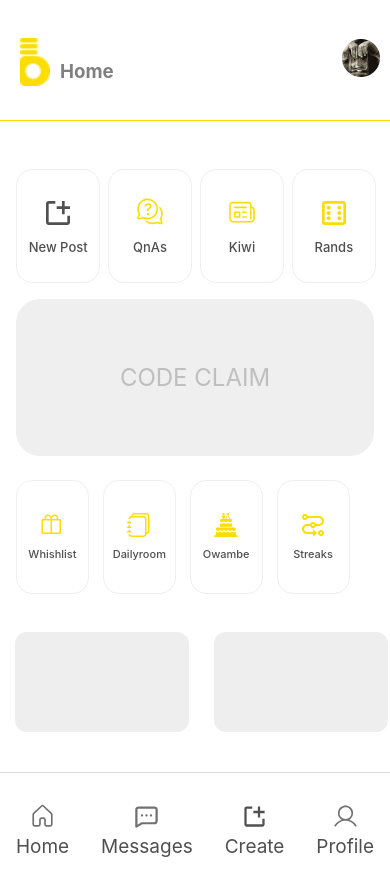
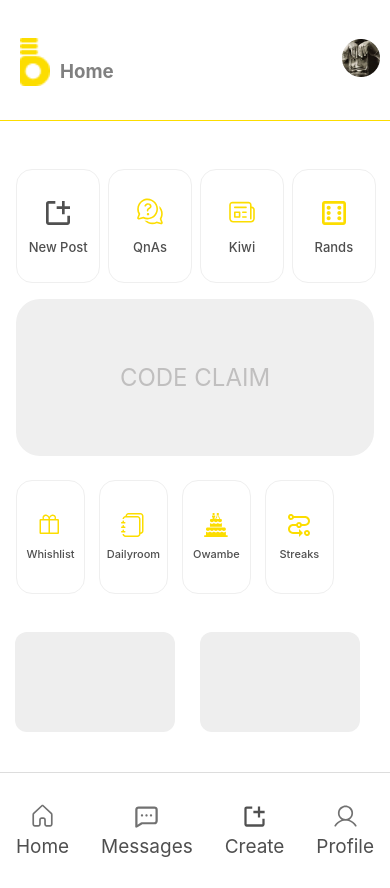
Before and after one commit to Ehapa-B/Home, a React (Create React App) app: page / in a window 390 px wide. Built offline with nearby package versions, Linux system fonts and the light colour scheme.

Commit message:
edited the box section

```diff
--- a/src/app/Components/Box/Box.css
+++ b/src/app/Components/Box/Box.css
@@ -53,7 +53,7 @@
 @media (max-width: 425px) {
   .box-sections,
   .box-sectioned {
-      padding: 50px 87px;
+      padding: 50px 80px;
   }
 }
 
--- a/src/app/Components/Main/Main.css
+++ b/src/app/Components/Main/Main.css
@@ -48,7 +48,7 @@
 
 @media (max-width: 425px) {
     .main_container {
-        width: 85%;
+        width: 81%;
         margin-top: 1.5rem;
         margin-bottom: -2rem;
         margin-left: 1rem;
```
